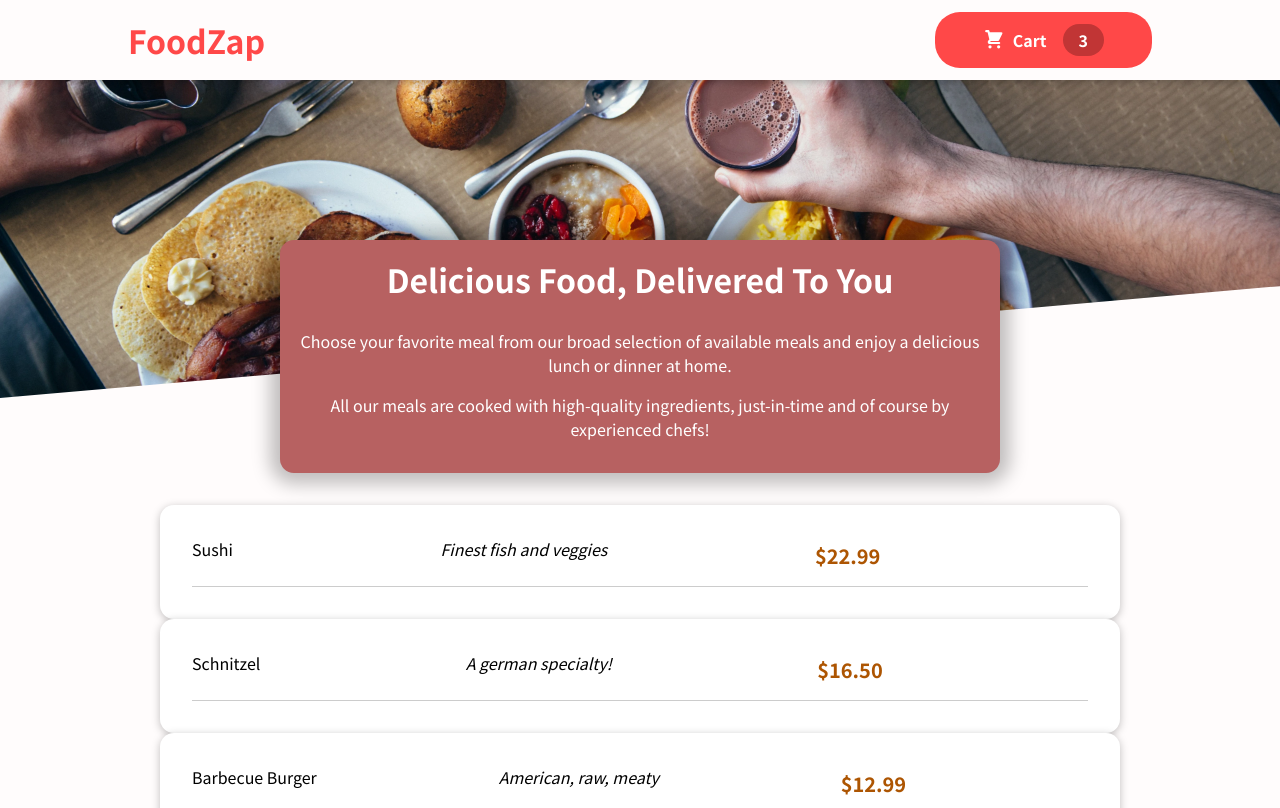
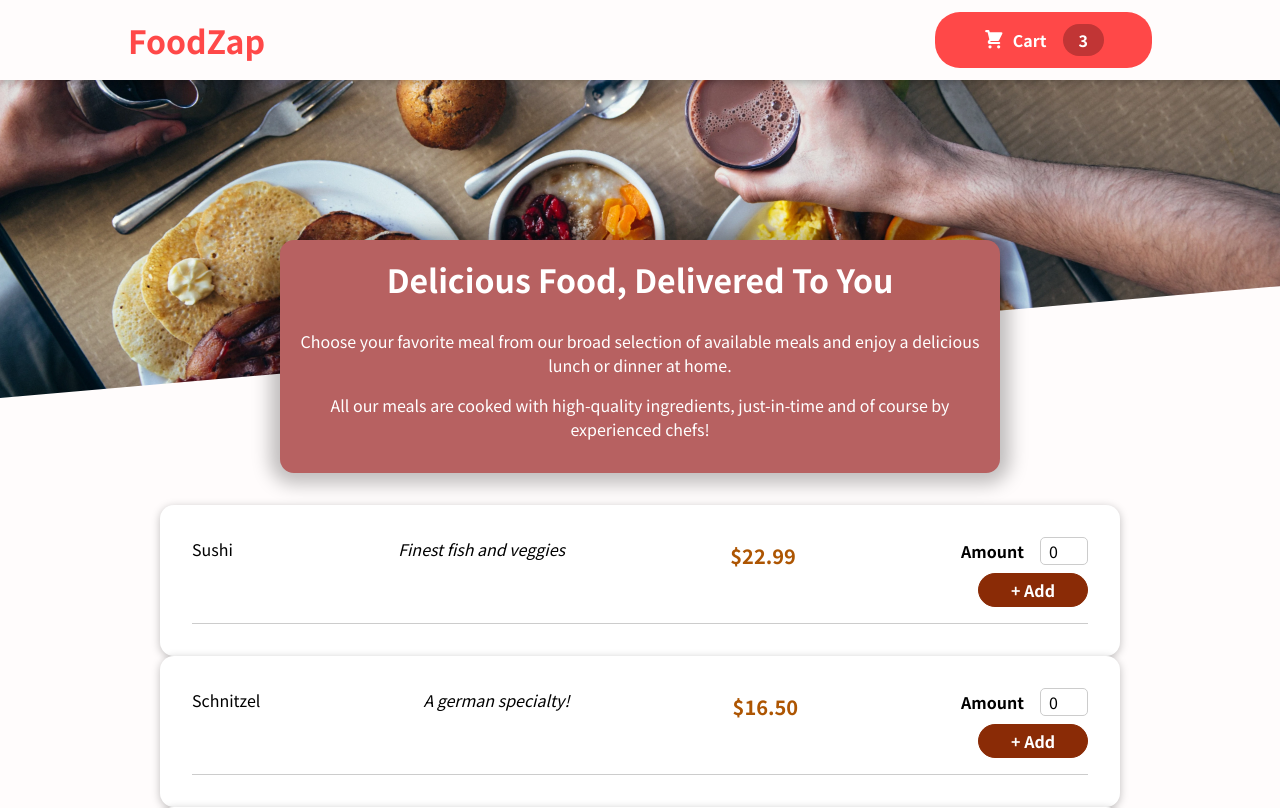
Before and after one commit to nandadevrmenon/FoodOrderReact, a React (Create React App) app: page / in a window 1280 px wide. Shown: the top 808 px of the page. Built offline with nearby package versions, Linux system fonts and the light colour scheme.

Commit message:
Add Meal Item Form and Input UI

```diff
--- a/src/components/Meals/AvailableMeals.js
+++ b/src/components/Meals/AvailableMeals.js
@@ -37,6 +37,7 @@
     return (
       <Card>
         <MealItem
+          id={meal.id}
           key={meal.id}
           name={meal.name}
           description={meal.description}
--- a/src/components/Meals/MealItem/MealItem.js
+++ b/src/components/Meals/MealItem/MealItem.js
@@ -1,4 +1,5 @@
 import classes from "./MealItem.module.css"
+import MealItemform from "./MealItemForm";
 
 
 const MealItem = (props)=>{
@@ -10,6 +11,7 @@
       <div className={classes.description}>{props.description}</div>
       <div className={classes.price}>{price}</div>
       <div>
+        <MealItemform id={props.id}></MealItemform>
       </div>
     </li>
   )
--- /dev/null
+++ b/src/components/Meals/MealItem/MealItemForm.js
@@ -0,0 +1,13 @@
+import Input from "../../UI/Input";
+import classes from "./MealItemForm.module.css"
+
+const MealItemform=(props)=>{
+  return(
+    <form className={classes.form}>
+      <Input label={"Amount"} input={{id:("amount_"+props.id),type:"number",min :"0",max:"5",step:"1",defaultValue:"0"}}/>
+      <button>+ Add</button>
+    </form>
+  )
+}
+
+export default MealItemform;
--- /dev/null
+++ b/src/components/Meals/MealItem/MealItemForm.module.css
@@ -0,0 +1,20 @@
+.form {
+  text-align: right;
+}
+
+.form button {
+  font: inherit;
+  cursor: pointer;
+  background-color: #8a2b06;
+  border: 1px solid #8a2b06;
+  color: white;
+  padding: 0.25rem 2rem;
+  border-radius: 20px;
+  font-weight: bold;
+}
+
+.form button:hover,
+.form button:active {
+  background-color: #641e03;
+  border-color: #641e03;
+}
--- /dev/null
+++ b/src/components/UI/Input.js
@@ -0,0 +1,14 @@
+
+import classes from "./Input.module.css";
+
+
+const Input = (props)=>{
+    return(
+      <div className={classes.input}>
+        <label htmlFor={props.input.id}>{props.label}</label>
+        <input {...props.input}></input>
+      </div>
+    )
+}
+
+export default Input;
--- /dev/null
+++ b/src/components/UI/Input.module.css
@@ -0,0 +1,18 @@
+.input {
+  display: flex;
+  align-items: center;
+  margin-bottom: 0.5rem;
+}
+
+.input label {
+  font-weight: bold;
+  margin-right: 1rem;
+}
+
+.input input {
+  width: 3rem;
+  border-radius: 5px;
+  border: 1px solid #ccc;
+  font: inherit;
+  padding-left: 0.5rem;
+}
```
Also changed, not shown: src/components/Cart/Cart.js (added, +13 -0 lines), src/components/Cart/Cart.module.css (added, +46 -0 lines).
